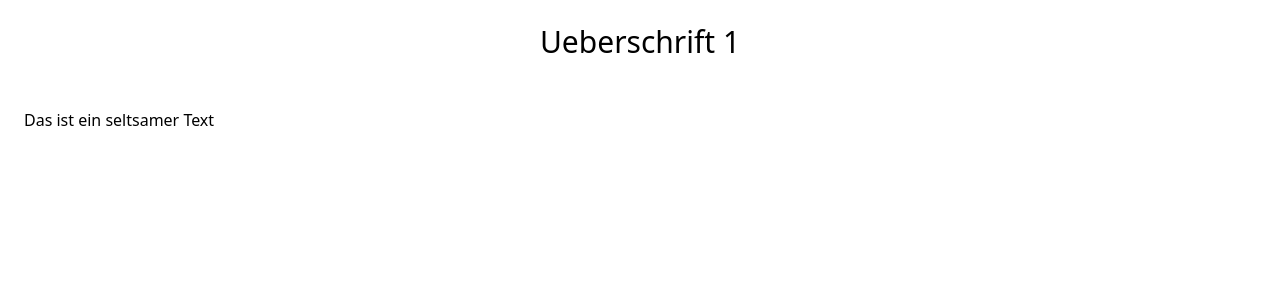
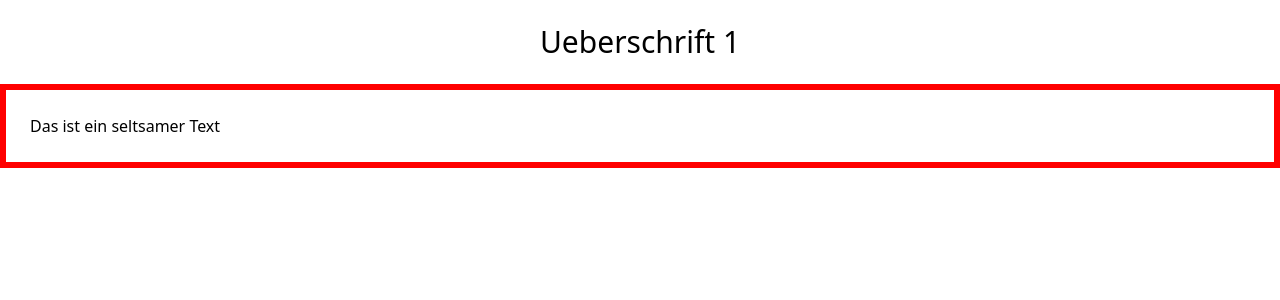
Before and after one commit to moncapitaine/alfa-react, a React (Create React App) app in the folder alfa3/: page / in a window 1280 px wide. Shown: the top 300 px of the page. Built offline with nearby package versions, Linux system fonts and the light colour scheme.

Commit message:
tailwind

```diff
--- a/alfa3/src/App.tsx
+++ b/alfa3/src/App.tsx
@@ -5,7 +5,7 @@ function App() {
   return (
     <div className="flex flex-col">
       <h1 className="text-3xl text-center p-6">Ueberschrift 1</h1>
-      <p className='p-6'>Das ist ein seltsamer Text</p>
+      <p className='p-6 border-[6px] border-[#FF0000]'>Das ist ein seltsamer Text</p>
     </div>
   );
 }
```
